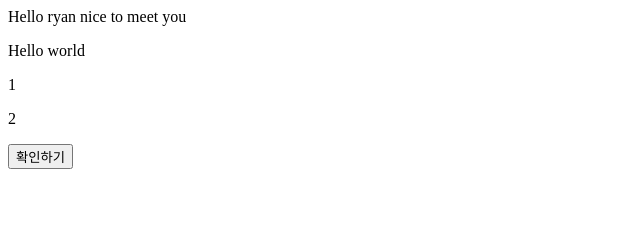
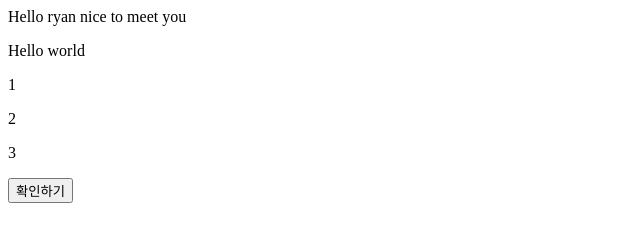
Before and after one commit to Ryan9203/test, a plain HTML site: page index.html in a window 1280 px wide. Shown: the whole page, without its empty margins (0-640 px from the left). Drawn offline with Linux system fonts and the light colour scheme.

Commit message:
p태그 3 추가

```diff
--- a/index.html
+++ b/index.html
@@ -3,4 +3,5 @@
 <p>Hello world</p>
 <p>1</p>
 <p>2</p>
+<p>3</p>
 <button>확인하기</button>
```
